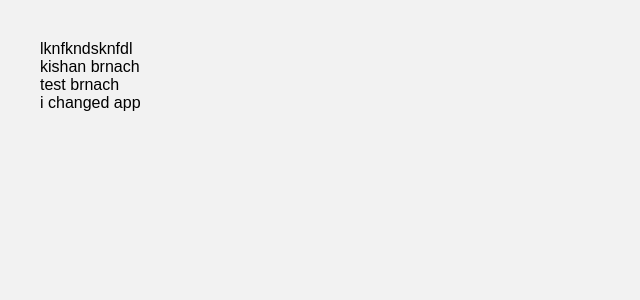
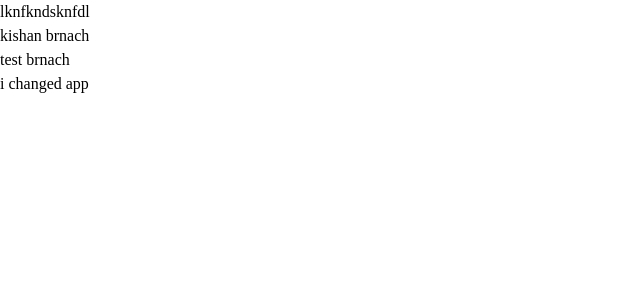
Before and after one commit to Sanuthb/Company_Site, a React (Vite) app in the folder Frontend/: page / in a window 1280 px wide. Shown: the top 300 px of the page, without its empty margins (0-640 px from the left). Built offline with nearby package versions, Linux system fonts and the light colour scheme.

Commit message:
index.css updated

```diff
--- a/Frontend/src/index.css
+++ b/Frontend/src/index.css
@@ -1,12 +1,98 @@
+:root{
+
+  /* colors  */
+  --clr--primary-orange:#FF8343;
+  --clr--black:#000000;
+  --clr--gray:#707070;
+
+  /* fontsize for desktop */
+  --font-heading:5rem;  /* 80px */
+  --font-subheading:3rem;  /* 48px */
+  --font-paragraph:1rem;  /* 16px */
+  --font-button:1.313rem; /*21px*/
+  --font-footer-heading:1.625rem; /*26px*/
+  --font-footer-menu-items:1rem; /*16px*/
+
+  /* font weight */
+  --font-weight-800:800;
+  --font-weight-400:400;
+
+    /* fontsize for mobile */
+  --font-ml-heading:3.625rem;  /* 58px */
+  --font-ml-subheading:3rem;  /* 48px */
+  --font-ml-paragraph:1.125rem;  /* 16px */
+
+}
+
+
+*,
+*::before,
+*::after {
+  box-sizing: border-box;
+}
+
 *{
   margin: 0;
   padding: 0;
-  box-sizing: border-box;
+  font-family: cursive;
+}
 
+body,
+h1,
+h2,
+h3,
+h4,
+p,
+figure,
+blockquote,
+dl,
+dd {
+  margin: 0;
+}
+
+ul[role='list'],
+ol[role='list'] {
+  list-style: none;
+}
+
+html:focus-within {
+  scroll-behavior: smooth;
 }
 
 body {
-  font-family: Arial, sans-serif;
-  background-color: #f2f2f2;
-  padding: 2.5rem;
+  min-height: 100vh;
+  text-rendering: optimizeSpeed;
+  line-height: 1.5;
 }
+
+a:not([class]) {
+  text-decoration-skip-ink: auto;
+}
+
+img,
+picture {
+  max-width: 100%;
+  display: block;
+}
+
+input,
+button,
+textarea,
+select {
+  font: inherit;
+}
+
+@media (prefers-reduced-motion: reduce) {
+  html:focus-within {
+   scroll-behavior: auto;
+  }
+
+  *,
+  *::before,
+  *::after {
+    animation-duration: 0.01ms !important;
+    animation-iteration-count: 1 !important;
+    transition-duration: 0.01ms !important;
+    scroll-behavior: auto !important;
+  }
+}
```
